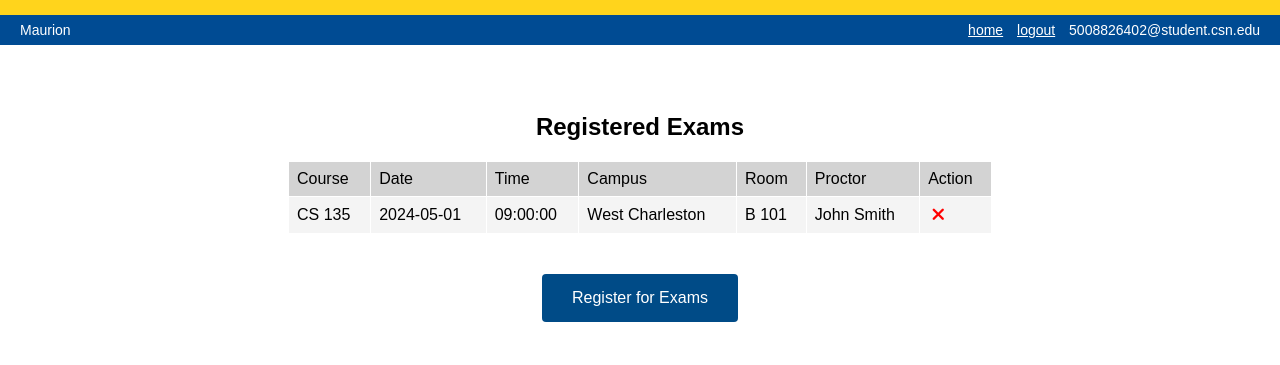
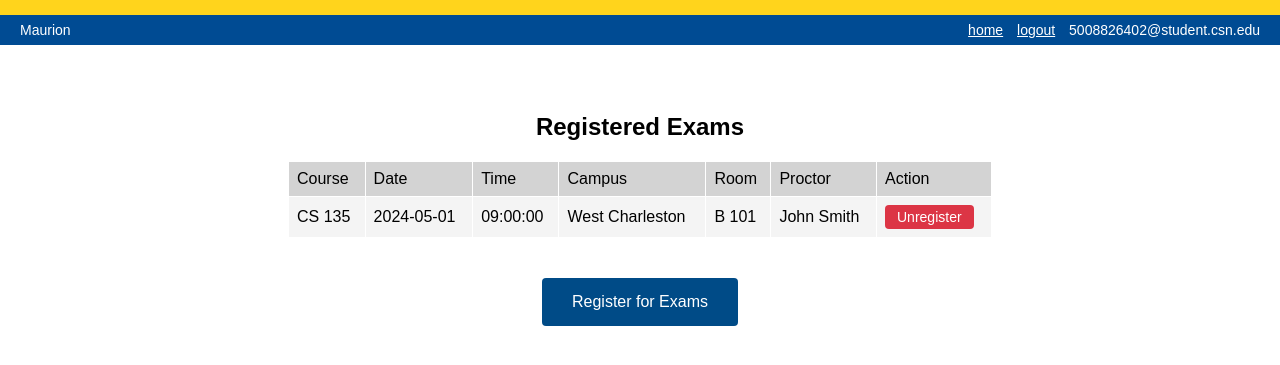
Before and after one commit to ThyGhy/MEEJ, a Flask app: page /registered_exams in a window 1280 px wide. Shown: the top 365 px of the page. Run offline with Flask 3, Linux system fonts and the light colour scheme; a user stored in the database is signed in; data comes from the database, SQL or seed files in the repository; tables that the repository leaves empty hold one stand-in row (values such as "Sample post"); some libraries are stand-ins or nearby versions.

Commit message:
Some More Fixes

```diff
--- a/templates/registered_exams.html
+++ b/templates/registered_exams.html
@@ -5,7 +5,6 @@
     	<title>Registered Exams (MEEJ)</title>
     	<meta name="viewport" content="width=device-width, initial-scale=1.0">
     	<link rel="stylesheet" href="{{ url_for('static', filename='CSS/sheet-styles.css') }}">
-    	<script src="https://kit.fontawesome.com/515a911ad3.js" crossorigin="anonymous"></script>
     	<link rel="shortcut icon" type="image/png" href="{{ url_for('static', filename='images/CSN-2CV.png') }}">
 	</head>
 
@@ -41,8 +40,8 @@
 			       	<td>{{ exam.ProctorName }}</td>
 			       	<td>
                         <form method="POST" action="{{ url_for('cancel_registration', exam_id=exam.Exam_ID) }}" style="display:inline;">
-                            <button type="submit" class="btn" style="color: red; font-size: 18px;" title="Cancel Registration">
-                                <i class="fa-solid fa-xmark"></i>
+                            <button type="submit" style="background-color: #dc3545; color: white; border: none; border-radius: 4px; padding: 4px 12px; cursor: pointer; font-size: 14px;">
+                                Unregister
                             </button>
                         </form>
                     </td>
```
Also changed, not shown: templates/register_exam.html (+2 -7 lines).
